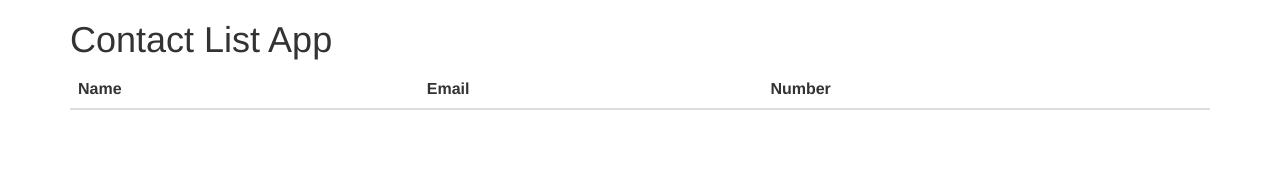
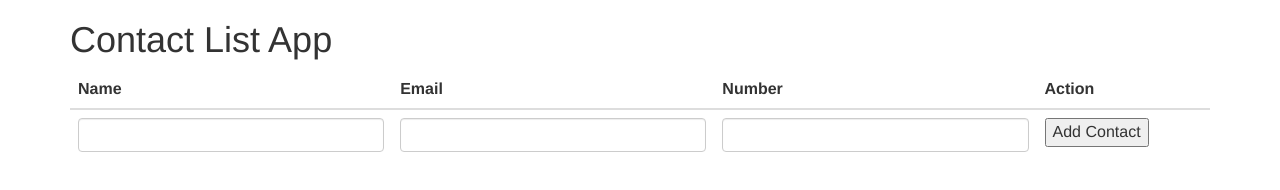
Before and after one commit to cpbuckingham/mean, a plain HTML site: page public/index.html in a window 1280 px wide. Drawn offline with nearby package versions, Linux system fonts and the light colour scheme; no server answers.

Commit message:
addContact button

```diff
--- a/public/index.html
+++ b/public/index.html
@@ -15,13 +15,29 @@
             <th>Name</th>
             <th>Email</th>
             <th>Number</th>
+            <th>Action</th>
           </tr>
         </thead>
         <tbody>
+          <tr>
+            <td>
+              <input class="form-control" ng-model="contact.name">
+            </td>
+            <td>
+              <input class="form-control" ng-model="contact.email">
+            </td>
+            <td>
+              <input class="form-control" ng-model="contact.numbers">
+            </td>
+            <td>
+              <button "btn btn-primary" ng-click="addContact()">Add Contact</button>
+            </td>
+          </tr>
           <tr ng-repeat="contact in contactlist">
             <td>{{contact.name}}</td>
             <td>{{contact.email}}</td>
             <td>{{contact.number}}</td>
+          </tr>
         </tbody>
       </table>
   </div>
```
